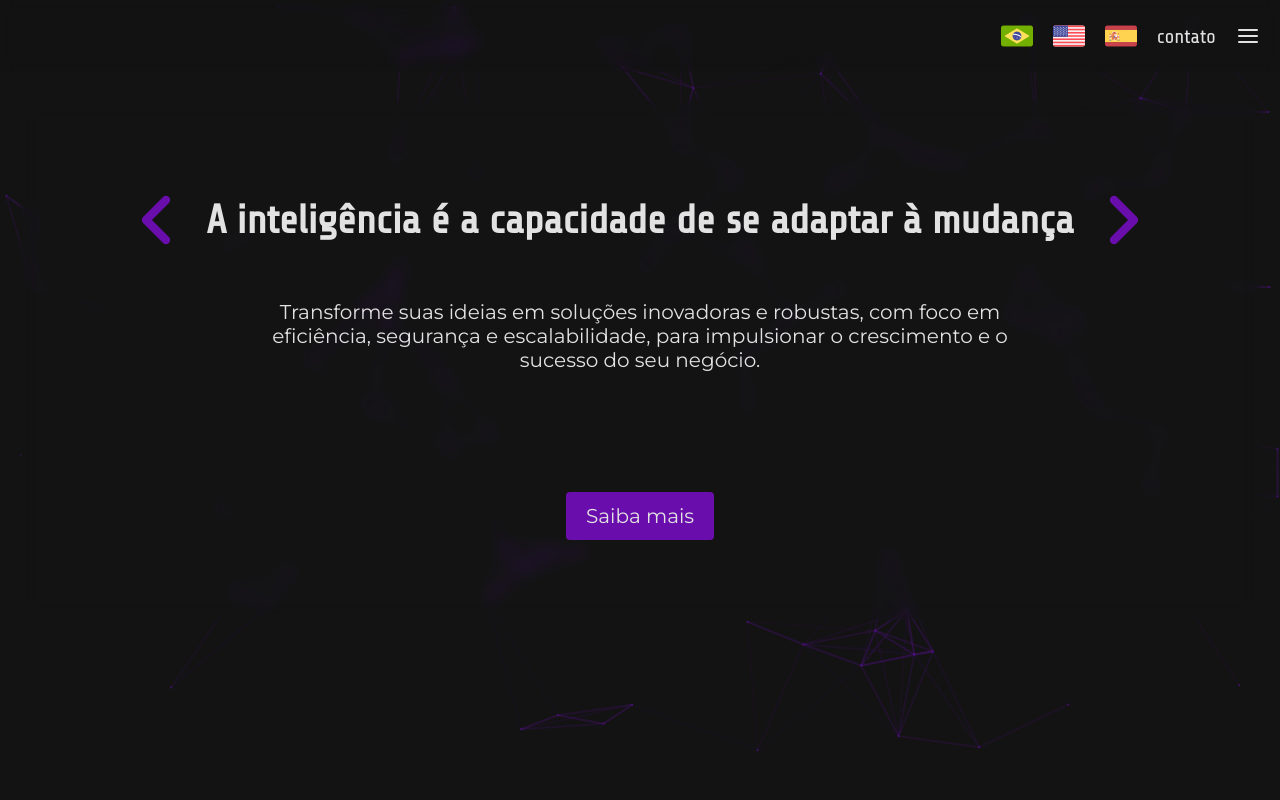
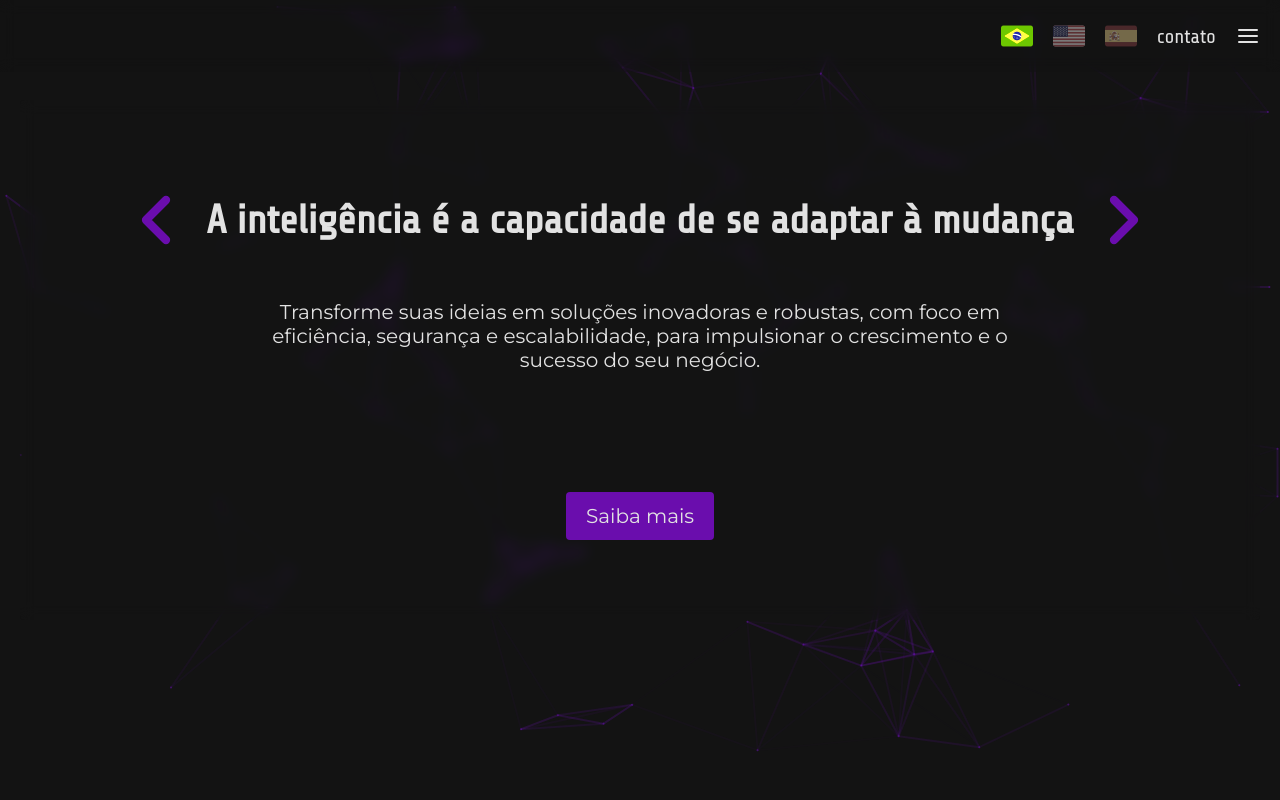
Before and after one commit to JoaoKshesek/portfolio, a React (Vite) app: page / in a window 1280 px wide. Shown: the top 800 px of the page. Built offline with nearby package versions, Linux system fonts and the light colour scheme.

Commit message:
style: update flag style

```diff
--- a/src/components/header/styles.css
+++ b/src/components/header/styles.css
@@ -25,6 +25,19 @@ header > div .flags {
   justify-content: end;
   align-items: center;
   gap: 2rem;
+}
+
+header > div .flags .flag {
+  filter: brightness(0.5) grayscale(0.5);
+}
+
+header > div .flags .flag:hover {
+  filter: contrast(1.5);
+  cursor: pointer;
+}
+
+header > div .flags .flag.active {
+  filter: brightness(1) grayscale(0) contrast(1.5);
 }
 
 header > div a {
@@ -129,9 +142,22 @@ header .sidebar .content nav ul li:hover {
   cursor: pointer;
 }
 header .sidebar .content .flags-container {
-  display: flex;
+  display: none;
   flex-direction: column;
   gap: 2rem;
+}
+
+header .sidebar .content .flags-container .flag {
+  filter: brightness(0.5) grayscale(0.5);
+}
+
+header .sidebar .content .flags-container .flag:hover {
+  filter: contrast(1.5);
+  cursor: pointer;
+}
+
+header .sidebar .content .flags-container .flag.active {
+  filter: brightness(1) grayscale(0) contrast(1.5);
 }
 
 header .sidebar .content .flags-mobile {
@@ -173,7 +199,7 @@ header .sidebar .social-media a svg {
     display: none;
   }
 
-  header > div .flags-mobile {
+  header .sidebar .content .flags-container {
     display: flex;
   }
 }
```
